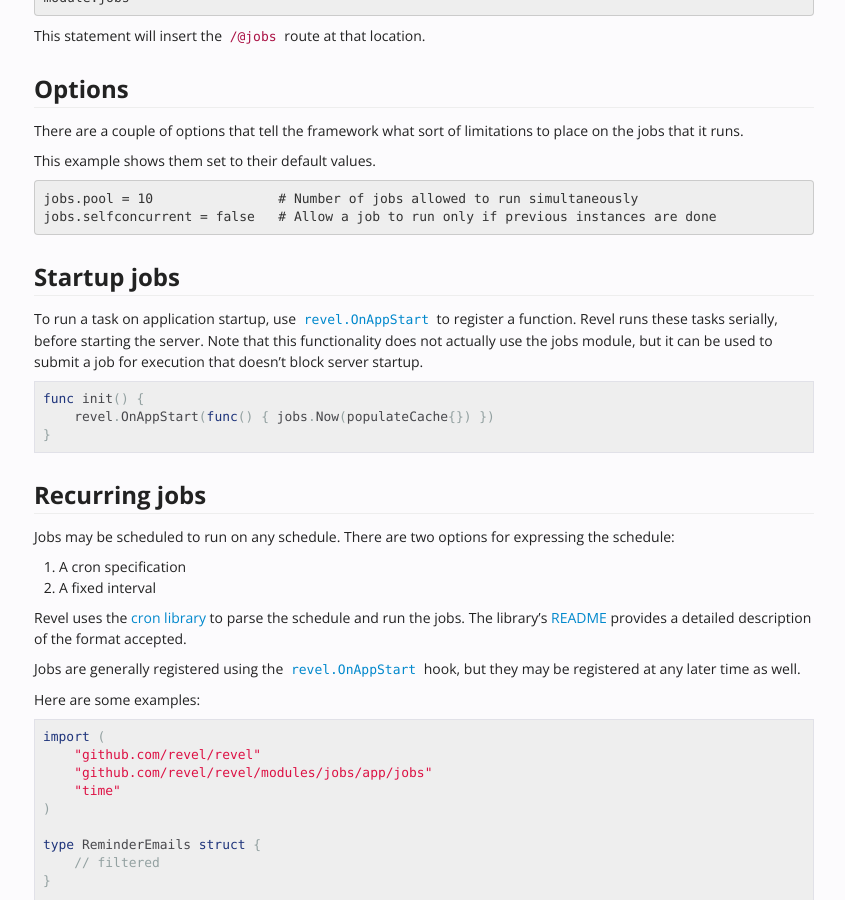
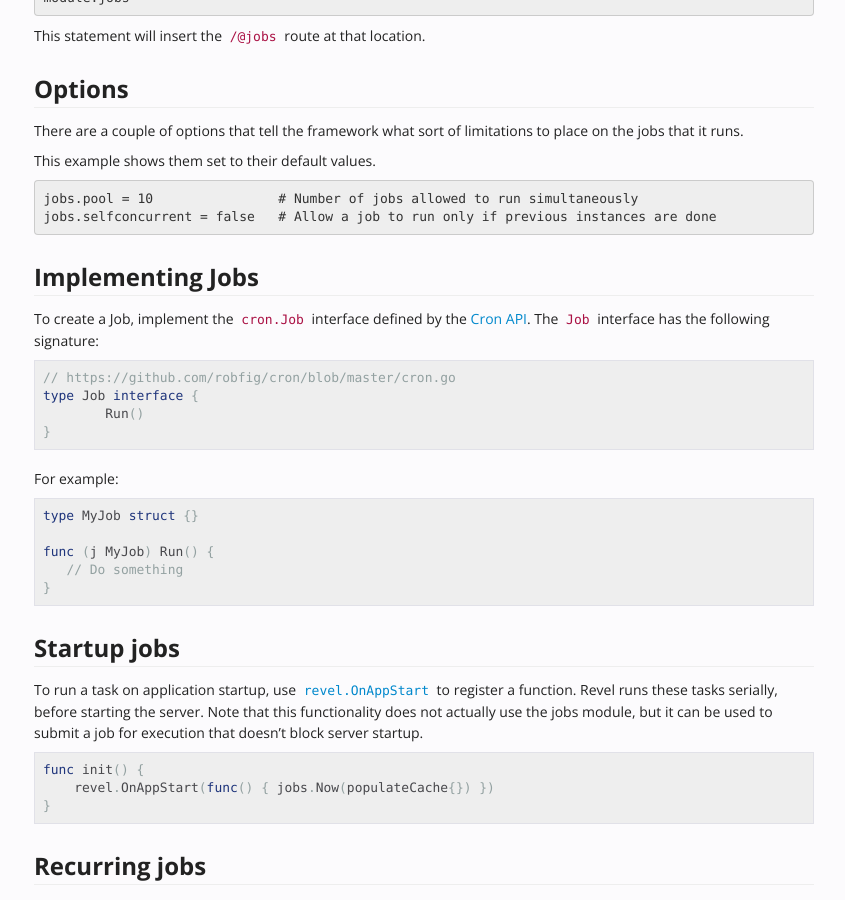
Before and after one commit to revel/revel.github.io, a Jekyll site: the page built from manual/jobs.md, in a window 1280 px wide and 900 px high, scrolled down 405 px. Shown: the whole window, without its empty margins (296-1141 px from the left). Built offline with Jekyll 4.4.1, drawn with Linux system fonts in a browser that asks for light colours.

Commit message:
Update jobs.md

```diff
--- a/manual/jobs.md
+++ b/manual/jobs.md
@@ -31,6 +31,31 @@ This example shows them set to their default values.
 
     jobs.pool = 10                # Number of jobs allowed to run simultaneously
     jobs.selfconcurrent = false   # Allow a job to run only if previous instances are done
+
+## Implementing Jobs
+
+To create a Job, implement the `cron.Job` interface defined by the [Cron API](https://github.com/robfig/cron/).  The `Job` interface has the following signature:
+
+{% raw %}
+<pre class="prettyprint lang-go">
+// https://github.com/robfig/cron/blob/master/cron.go
+type Job interface {
+	Run()
+}
+</pre>
+{% endraw %}
+
+For example:
+
+{% raw %}
+<pre class="prettyprint lang-go">
+type MyJob struct {}
+
+func (j MyJob) Run() {
+   // Do something
+}
+</pre>
+{% endraw %}
 
 ## Startup jobs
 
```
